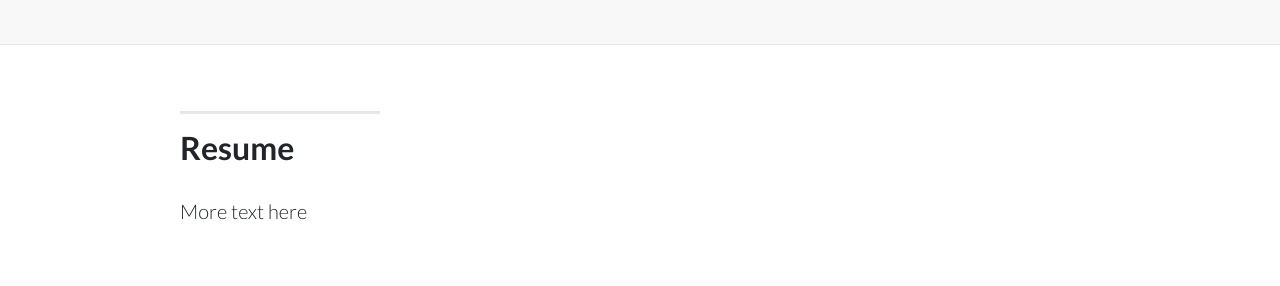
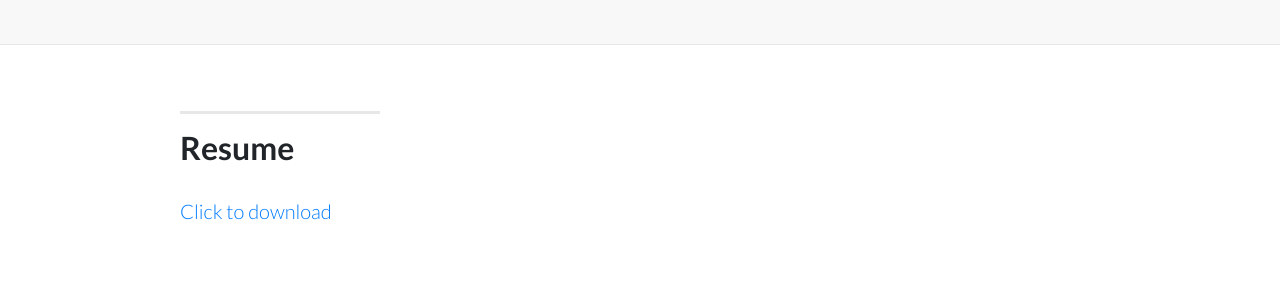
Before and after one commit to katwu90/katwu90.github.io, a website: page index.html in a window 1280 px wide. Shown: the part 2041-2327 px from the top of the page. Drawn offline with Linux system fonts and the light colour scheme.

Commit message:
Add resume link
Add resume link to download resume on the resume section of the webpage.

```diff
--- a/index.html
+++ b/index.html
@@ -161,7 +161,7 @@
             <hr class="section-heading-spacer">
             <div class="clearfix"></div>
             <h2 class="section-heading">Resume</h2>
-            <p class="lead">More text here</p>
+            <p class="lead"><a href="https://github.com/katwu90/katwu90.github.io/raw/development/katherine_wu_resume.pdf">Click to download</a></p>
             <!-- <img class="img-fluid" src="img/dog.png" alt=""> -->
           </div>
 
```
